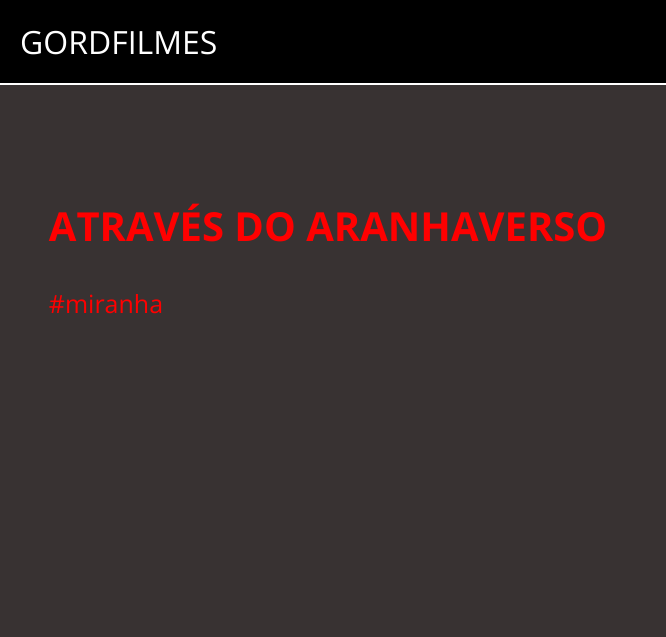
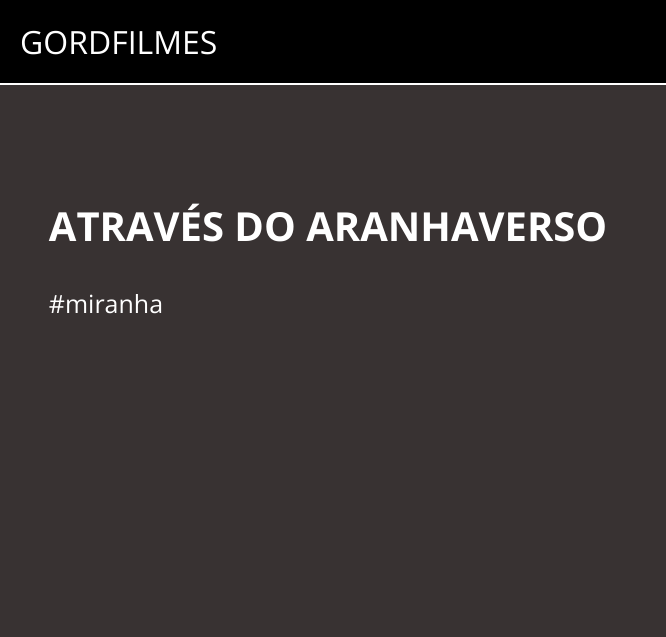
Before and after one commit to miguelfelipin/Ls7x, a plain HTML site: page index.html in a window 1280 px wide. Shown: the top 637 px of the page, 0-666 px from the left. Drawn offline with nearby package versions, Linux system fonts and the light colour scheme; grey boxes are pictures that could not be loaded.

Commit message:
ACHO QUE FOI

```diff
--- a/styles.css
+++ b/styles.css
@@ -1,5 +1,5 @@
 body {
-    color: rgb(255, 0, 0);
+    color: rgb(255, 255, 255);
     background: black;
     margin: 0px;
     font-family: "Open Sans", sans-serif;
```
